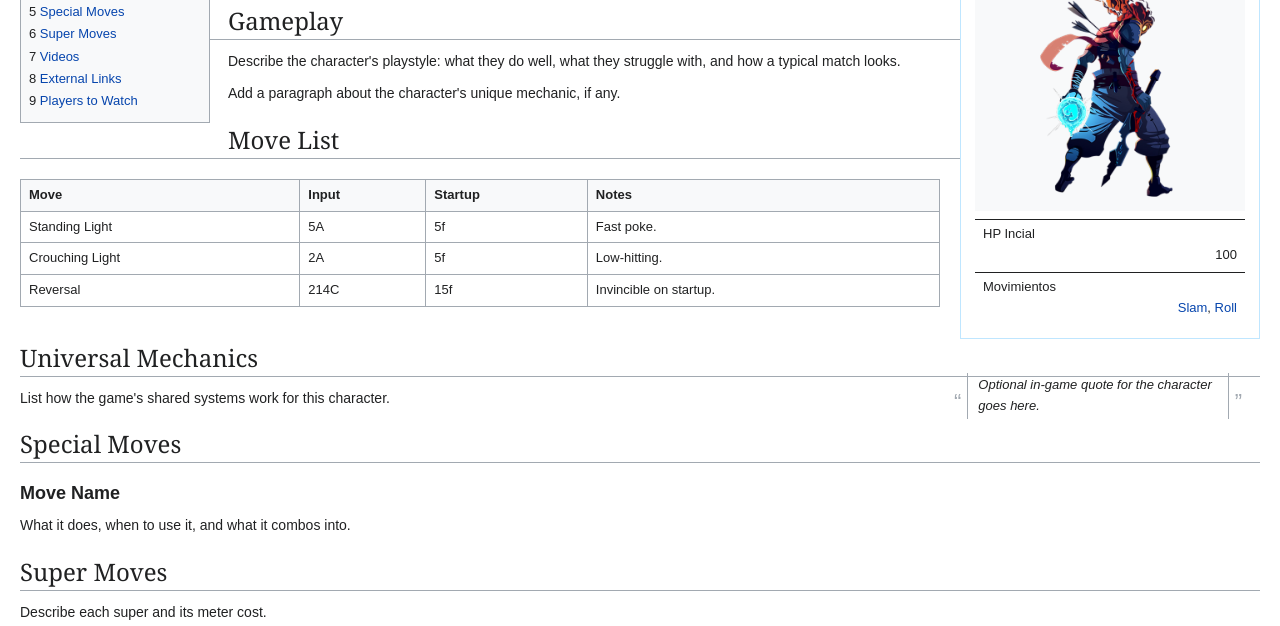
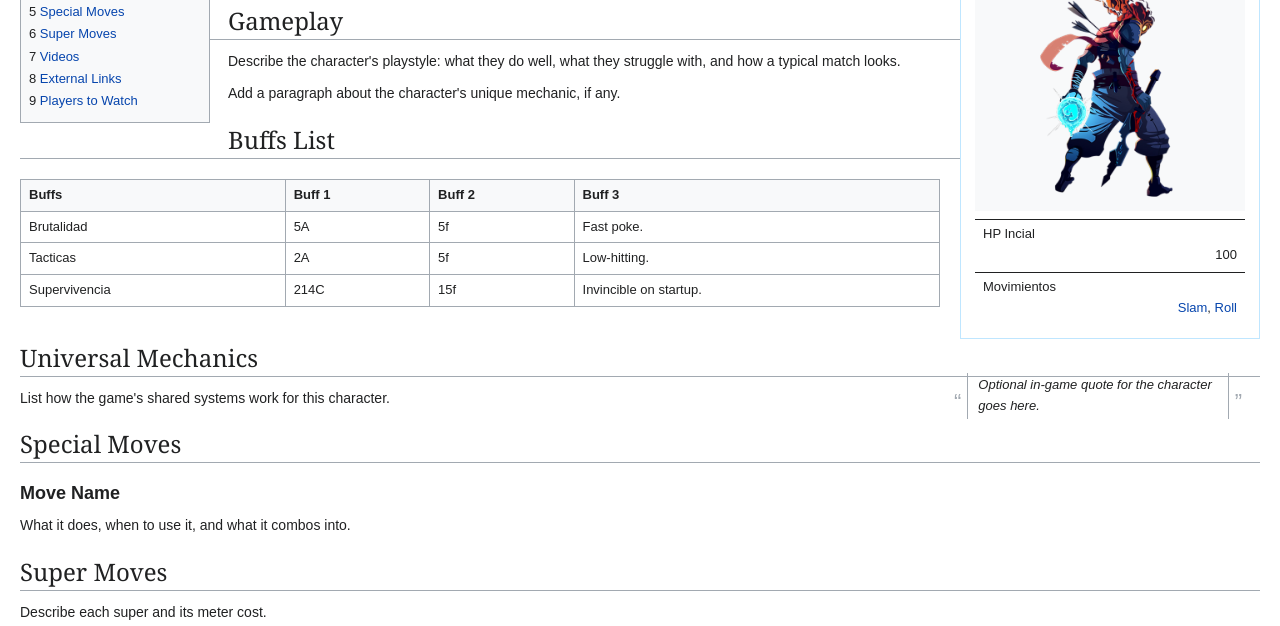
Before and after one commit to nvic122-web/Examen-Semestral-de-SC, a plain HTML site: page index.html in a window 1280 px wide. Shown: the part 174-800 px from the top of the page. Drawn offline with Linux system fonts and the light colour scheme.

Commit message:
Update index.html

```diff
--- a/index.html
+++ b/index.html
@@ -45,14 +45,14 @@
   <p>Describe the character's playstyle: what they do well, what they struggle with, and how a typical match looks.</p>
   <p>Add a paragraph about the character's unique mechanic, if any.</p>
 
-  <h2 id="move-list">Move List</h2>
+<h2 id="buff-list">Buffs List</h2>
   <div class="table-wrap">
     <table>
-      <thead><tr><th>Move</th><th>Input</th><th>Startup</th><th>Notes</th></tr></thead>
+      <thead><tr><th>Buffs</th><th>Buff 1</th><th>Buff 2</th><th>Buff 3</th></tr></thead>
       <tbody>
-        <tr><td>Standing Light</td><td>5A</td><td>5f</td><td>Fast poke.</td></tr>
-        <tr><td>Crouching Light</td><td>2A</td><td>5f</td><td>Low-hitting.</td></tr>
-        <tr><td>Reversal</td><td>214C</td><td>15f</td><td>Invincible on startup.</td></tr>
+        <tr><td>Brutalidad</td><td>5A</td><td>5f</td><td>Fast poke.</td></tr>
+        <tr><td>Tacticas</td><td>2A</td><td>5f</td><td>Low-hitting.</td></tr>
+        <tr><td>Supervivencia</td><td>214C</td><td>15f</td><td>Invincible on startup.</td></tr>
       </tbody>
     </table>
   </div>
```
